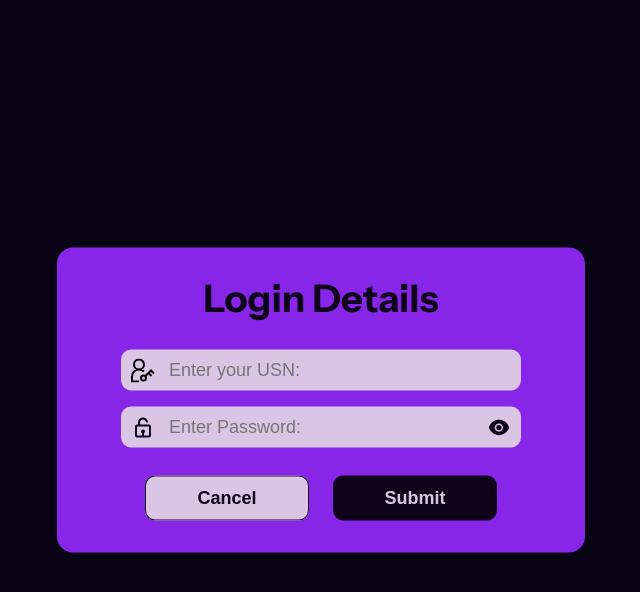
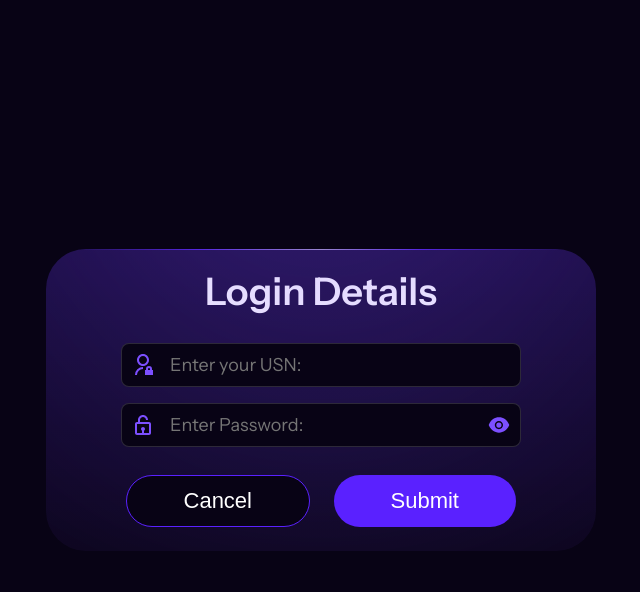
Before and after one commit to Akashmathad/DSA-Fronted, a React (Vite) app: page /register in a window 1280 px wide. Both pictures are taken after a click on the button "Login". Shown: the top 592 px of the page, without its empty margins (319-959 px from the left). Built offline with nearby package versions, Linux system fonts and the light colour scheme; the HTML template or start-up script is replaced by a standard one.

Commit message:
completed signup and login

```diff
--- a/src/features/Register/Login.jsx
+++ b/src/features/Register/Login.jsx
@@ -1,16 +1,10 @@
 import styled from 'styled-components';
-import {
-  colorPrimary,
-  colorPrimaryDarkest,
-  colorPrimaryLightest,
-  colorRed,
-} from '../../styles/colors';
-import { defaultFontSize } from '../../styles/defaults';
 import { BiLockOpen } from 'react-icons/bi';
-import { GrUserAdmin } from 'react-icons/gr';
 import { AiFillEye } from 'react-icons/ai';
 import { useState } from 'react';
 import toast, { Toaster } from 'react-hot-toast';
+import Button from '../../utils/Button';
+import { RiAdminLine } from 'react-icons/ri';
 
 function Login({ setOpenLogin, setLoginOver, handleToast, setUsnAndJwt }) {
   const [usn, setUsn] = useState('');
@@ -63,11 +57,13 @@ function Login({ setOpenLogin, setLoginOver, handleToast, setUsnAndJwt }) {
   }
   return (
     <LoginContainer>
-      <div className={`loginContainer ${shake ? 'start' : ''}`}>
+      <div className={`register-container  ${shake ? 'start' : ''}`}>
+        <div className="gradient-line top"></div>
+        <div className="gradient-circle topest"></div>
         <h3 className="heading">Login Details</h3>
         <form className="details-form">
           <div className="details-box">
-            <GrUserAdmin className="icons" />
+            <RiAdminLine className="icons" />
             <input
               type="text"
               className="details-input"
@@ -90,16 +86,21 @@ function Login({ setOpenLogin, setLoginOver, handleToast, setUsnAndJwt }) {
             />
           </div>
           <div className="buttons-box">
-            <button className="cancel" onClick={() => setOpenLogin(false)}>
+            <Button
+              className="cancel"
+              color="lightPurple"
+              onClick={() => setOpenLogin(false)}
+            >
               Cancel
-            </button>
-            <button
+            </Button>
+            <Button
+              color="purple"
               className="submit"
               onClick={handleSubmit}
               disabled={submit ? true : false}
             >
               {submit ? 'Submitting...' : 'Submit'}
-            </button>
+            </Button>
           </div>
         </form>
       </div>
@@ -107,11 +108,10 @@ function Login({ setOpenLogin, setLoginOver, handleToast, setUsnAndJwt }) {
         toastOptions={{
           className: '',
           style: {
-            border: `1px solid ${colorRed}`,
-            padding: '1.2rem 2.4rem',
+            padding: '0.9rem 1.5rem',
             fontSize: '1.8rem',
             fontFamily: 'inherit',
-            color: colorPrimaryDarkest,
+            color: (props) => props.theme.colors.colorBlack,
           },
         }}
       />
@@ -120,139 +120,21 @@ function Login({ setOpenLogin, setLoginOver, handleToast, setUsnAndJwt }) {
 }
 
 const LoginContainer = styled.div`
-  .loginContainer {
-    padding: 3.2rem 6.4rem;
-    z-index: 1;
-    position: absolute;
-    top: 50%;
-    left: 50%;
-    transform: translate(-50%, -50%);
-    background-color: ${colorPrimary};
-    display: flex;
-    flex-direction: column;
-    gap: 3.2rem;
-    align-items: center;
-    border-radius: 16px;
-    transition: all 0.3s;
-  }
-
-  .heading {
-    font-size: 3.8rem;
-    color: ${colorPrimaryDarkest};
-  }
-
-  .details-form {
-    display: flex;
-    flex-direction: column;
-    gap: 1.6rem;
-    width: 100%;
-  }
-
-  .details-box {
-    position: relative;
-  }
-
-  .details-input {
-    width: 40rem;
-    padding: 1rem 4.8rem;
-    font-size: ${defaultFontSize};
-    background-color: ${colorPrimaryLightest};
-    color: ${colorPrimaryDarkest};
-    border: none;
-    border-radius: 10px;
-    outline: none;
-
-    &:focus {
-      outline: 3px solid ${colorPrimaryDarkest};
-    }
-  }
-
-  .icons {
-    position: absolute;
-    top: 50%;
-    transform: translateY(-50%);
-    font-size: 2.4rem;
-    color: ${colorPrimaryDarkest};
-    left: 1rem;
-  }
+  width: 100%;
+  height: 100vh;
+  display: flex;
+  align-items: center;
+  justify-content: center;
+  background-color: ${(props) => props.theme.colors.colorBlack};
 
   .icon-eye {
     position: absolute;
     top: 50%;
     transform: translateY(-50%);
     font-size: 2.4rem;
-    color: ${colorPrimaryDarkest};
+    color: ${(props) => props.theme.colors.colorPrimaryLight};
     right: 1rem;
     cursor: pointer;
-  }
-
-  .buttons-box {
-    padding: 0 2.4rem;
-    display: flex;
-    gap: 2.4rem;
-    align-items: center;
-    justify-content: center;
-    margin-top: 1.2rem;
-  }
-
-  .cancel {
-    width: 100%;
-    padding: 1.2rem 0;
-    border-radius: 10px;
-    font-size: ${defaultFontSize};
-    font-weight: 600;
-    border: none;
-    background-color: ${colorPrimaryLightest};
-    box-shadow: inset 0 0 0 1px ${colorPrimaryDarkest};
-    color: ${colorPrimaryDarkest};
-    transition: all 0.3s;
-    cursor: pointer;
-
-    &:hover {
-      color: ${colorPrimaryLightest};
-      background-color: ${colorPrimaryDarkest};
-    }
-  }
-
-  .submit {
-    width: 100%;
-    padding: 1.2rem 0;
-    border-radius: 10px;
-    font-size: ${defaultFontSize};
-    font-weight: 600;
-    border: none;
-    color: ${colorPrimaryLightest};
-    background-color: ${colorPrimaryDarkest};
-    transition: all 0.3s;
-    cursor: pointer;
-
-    &:hover {
-      color: ${colorPrimaryDarkest};
-      background-color: ${colorPrimaryLightest};
-    }
-  }
-
-  @keyframes shake {
-    0%,
-    100% {
-      transform: translate(-50%, -50%) rotate(0) scale(1);
-    }
-    10%,
-    30%,
-    50%,
-    70%,
-    90% {
-      transform: translate(-50%, -50%) rotate(-2deg) scale(1.1);
-    }
-    20%,
-    40%,
-    60%,
-    80% {
-      transform: translate(-50%, -50%) rotate(2deg) scale(1.1);
-    }
-  }
-  .start {
-    animation: shake 1s infinite;
   }
 `;
 
--- a/src/pages/Register.jsx
+++ b/src/pages/Register.jsx
@@ -1,12 +1,5 @@
 import styled from 'styled-components';
-import {
-  colorPrimaryDarkest,
-  colorSecondary,
-  colorSecondaryDark,
-  colorTritary,
-  colorTritaryDark,
-  colorWhite,
-} from '../styles/colors';
+import { colorPrimaryDarkest, colorSecondary } from '../styles/colors';
 import { useState } from 'react';
 import Signup from '../features/Register/Signup';
 import Login from '../features/Register/Login';
@@ -25,7 +18,8 @@ function Register({ setUsnAndJwt }) {
   }
 
   return (
-    <RegisterContainer>
+    <>
+      <RegisterContainer open={openSignup}>
         {openSignup && (
           <Signup
             setOpenLogin={setOpenLogin}
@@ -42,6 +36,7 @@ function Register({ setUsnAndJwt }) {
           />
         )}
 
+        {!openSignup && !openLogin && (
           <div className="buttons">
             <div className="gradient-line top"></div>
             {!loginOver && (
@@ -61,13 +56,15 @@ function Register({ setUsnAndJwt }) {
             )}
             <div className="gradient-line bottom"></div>
           </div>
+        )}
         <Toaster
           toastOptions={{
             className: '',
             duration: 5000,
             style: {
-            border: `1px solid ${colorSecondary}`,
-            padding: '1.2rem 2.4rem',
+              border: `1px solid ${(props) =>
+                props.theme.colors.colorSecondary}`,
+              padding: '0.9rem 1.5rem',
               fontSize: '1.8rem',
               fontFamily: 'inherit',
               color: colorPrimaryDarkest,
@@ -75,13 +72,18 @@ function Register({ setUsnAndJwt }) {
           }}
         />
       </RegisterContainer>
+    </>
   );
 }
 
 const RegisterContainer = styled.div`
   width: 100%;
   height: 100vh;
+  z-index: 1;
   position: relative;
+  display: flex;
+  align-items: center;
+  justify-content: center;
 
   .buttons {
     width: 45rem;
@@ -89,10 +91,6 @@ const RegisterContainer = styled.div`
     display: flex;
     flex-direction: column;
     gap: 2.4rem;
-    position: absolute;
-    top: 50%;
-    left: 50%;
-    transform: translate(-50%, -50%);
     background-image: linear-gradient(rgba(90, 33, 255, 0.15), #080315);
     border: 1px solid rgba(255, 255, 255, 0.08);
     border-radius: 3.2rem 1.2rem;
--- a/src/styles/GlobalStyles.js
+++ b/src/styles/GlobalStyles.js
@@ -87,6 +87,18 @@ body {
     transform: translate(-50%);
 }
 
+.gradient-circle.top {
+    left: 50%;
+    top: -15rem;
+    transform: translate(-50%);
+}
+
+.gradient-circle.topest {
+    left: 50%;
+    top: -25rem;
+    transform: translate(-50%);
+}
+
 .gradient-line {
   width: 90%;
   height: 1px;
@@ -102,6 +114,116 @@ body {
 .gradient-line.bottom{
   bottom: 0;
 }
+
+//signup / login
+
+.register-container{
+  background-image: linear-gradient(rgba(90, 33, 255, .15), rgba(0, 0, 0, 0));
+  width: 55rem;
+  padding: 2.4rem 3.2rem;
+    display: flex;
+    flex-direction: column;
+    gap: 3.2rem;
+    align-items: center;
+    justify-content: center;
+    border-radius: 4rem;
+    transition: all 0.3s;
+    position: relative;
+    overflow: hidden;
+}
+
+.heading {
+    font-size: 3.8rem;
+    font-weight: 600;
+    color: ${(props) => props.theme.colors.colorWhite};
+  }
+
+  .details-form {
+    display: flex;
+    flex-direction: column;
+    gap: 1.6rem;
+    width: 100%;
+  }
+
+  .details-box {
+    position: relative;
+  }
+
+  .details-input {
+    width: 40rem;
+    padding: 1rem 4.8rem;
+    height: 4.4rem;
+    font-family: inherit;
+    background-color: ${(props) => props.theme.colors.colorBlack};
+    border: 1px solid rgba(255, 255, 255, 0.15);
+    border-radius: 8px;
+    font-size: ${(props) => props.theme.fontSizes.small};
+    color: ${(props) => props.theme.colors.colorWhite};
+    transition: all 0.3s;
+    outline: none;
+
+    &:hover,
+    &:active,
+    &:focus {
+      border: 1px solid #575757;
+    }
+  }
+
+  .details-form {
+    display: flex;
+    align-items: center;
+    justify-content: center;
+  }
+
+  .icons {
+    position: absolute;
+    top: 50%;
+    transform: translateY(-50%);
+    font-size: 2.4rem;
+    color: ${(props) => props.theme.colors.colorPrimaryLight};
+    left: 1rem;
+  }
+
+  .buttons-box {
+    width: 100%;
+    padding: 0 4.8rem;
+    gap: 2.4rem;
+    display: flex;
+    align-items: center;
+    justify-content: center;
+    margin-top: 1.2rem;
+  }
+
+  .cancel {
+    background-color: ${(props) => props.theme.colors.colorBlack};
+    border: 1px solid ${(props) => props.theme.colors.colorPrimary};
+   z-index: 3;
+  }
+
+  @keyframes shake {
+    0%,
+    100% {
+      transform: rotate(0) scale(1);
+    }
+    10%,
+    30%,
+    50%,
+    70%,
+    90% {
+      transform: rotate(-2deg) scale(1.1);
+    }
+    20%,
+    40%,
+    60%,
+    80% {
+      transform: rotate(2deg) scale(1.1);
+    }
+  }
+  .start {
+    animation: shake 1s infinite;
+    transition: all 0.3s;
+  }
+
 `;
 
 export default GlobalStyles;
--- a/src/styles/Theme.jsx
+++ b/src/styles/Theme.jsx
@@ -15,8 +15,10 @@ const theme = {
     colorTritaryLight: '#39ffe4',
     colorTritaryLighter: '#aafff4',
     colorTritaryLightest: '#e3fffb',
+    colorRed: '##FF0000',
 
     colorWhite: '#fff',
+    colorBlack: '#080315',
   },
   fontSizes: {
     small: '1.8rem',
--- a/src/utils/Button.js
+++ b/src/utils/Button.js
@@ -9,6 +9,7 @@ const Button = styled.button`
   color: ${(props) => props.theme.colors.colorWhite};
   font-size: 2.2rem;
   font-weight: 500;
+  z-index: 2;
   transition: all 0.3s;
   background-color: ${(props) => {
     switch (props.color) {
@@ -20,13 +21,15 @@ const Button = styled.button`
         return (props) => props.theme.colors.colorSecondary;
       case 'purple':
         return (props) => props.theme.colors.colorPrimary;
+      case 'lightPurple':
+        return (props) => props.theme.colors.colorPrimaryLightest;
       default:
         return (props) => props.theme.colors.colorTritary;
     }
   }};
 
   &:hover {
-    transform: scale(1.03);
+    transform: scale(1.05);
   }
 `;
 
```
Also changed, not shown: src/features/Register/Signup.jsx (+25 -143 lines). Lines whose indentation alone changed are shown as unchanged.
